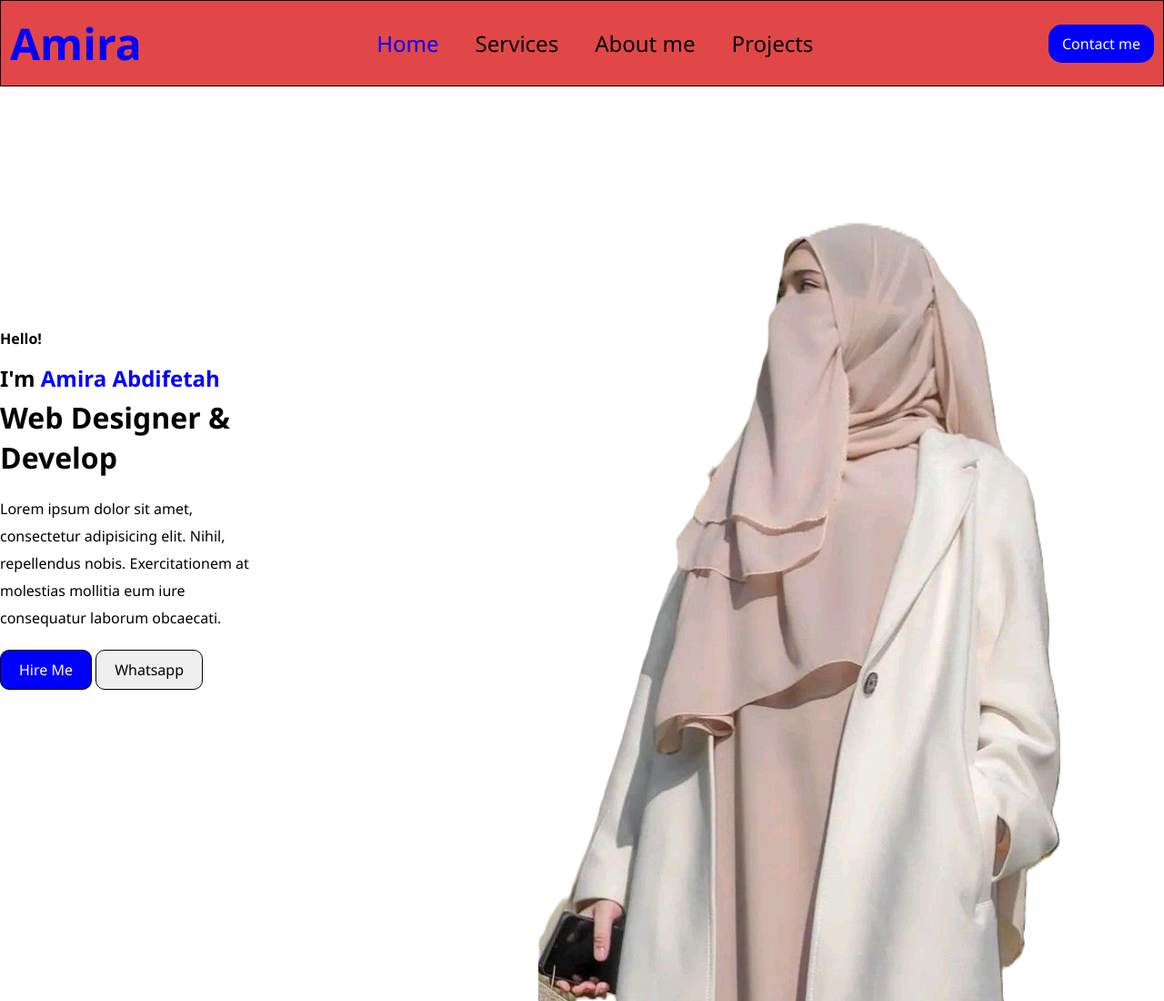
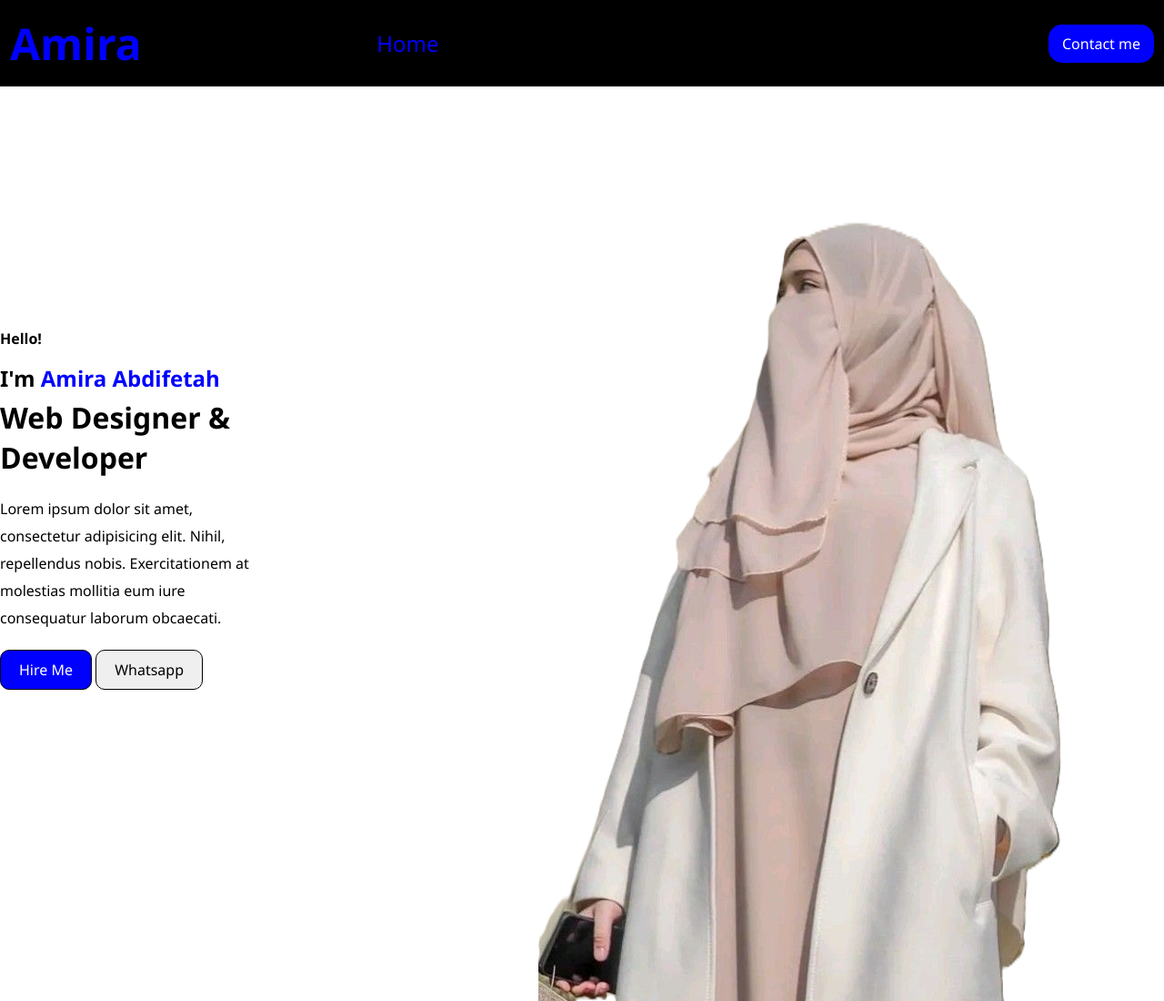
Before and after one commit to amira-coding/porti, a plain HTML site: page index.html in a window 1280 px wide. Shown: the top 1100 px of the page at 91% size. Drawn offline with Linux system fonts and the light colour scheme.

Commit message:
changed background-color and text

```diff
--- a/index.html
+++ b/index.html
@@ -29,7 +29,7 @@
         <div class="text">
             <h4>Hello!</h4>
             <h2>I'm <span>Amira Abdifetah</span></h2>
-            <h1>Web Designer & <br> Develop</h1>
+            <h1>Web Designer & <br> Developer</h1>
             <p>Lorem ipsum dolor sit amet, consectetur adipisicing elit. Nihil, repellendus nobis. Exercitationem at molestias mollitia eum iure consequatur laborum obcaecati.</p>
              <button class="butn">Hire Me</button>
              <button>Whatsapp</button>
--- a/style.css
+++ b/style.css
@@ -5,7 +5,7 @@
     list-style: none;
 }
 header{
-    background-color: rgb(225, 71, 71);
+    background-color: rgb(0, 0, 0);
     border: 1px solid black;
     position: relative;
 }
```
